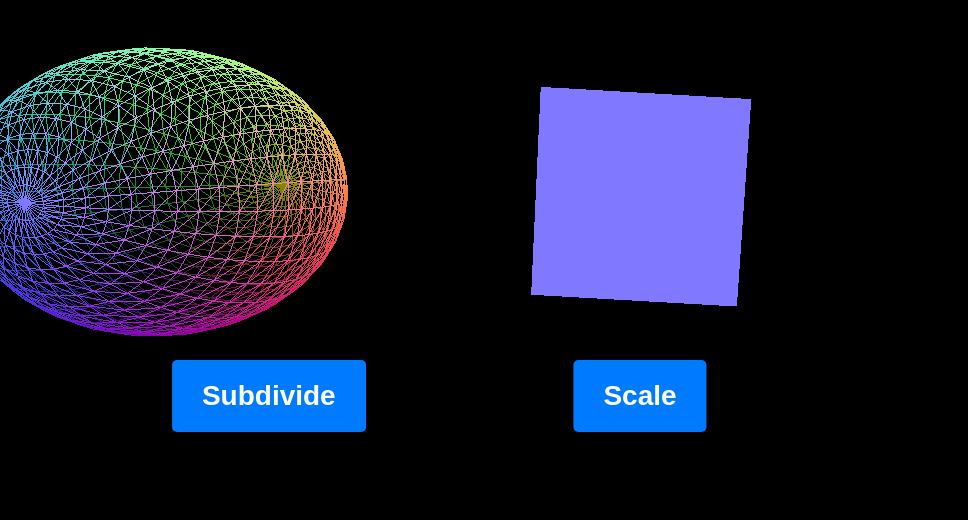
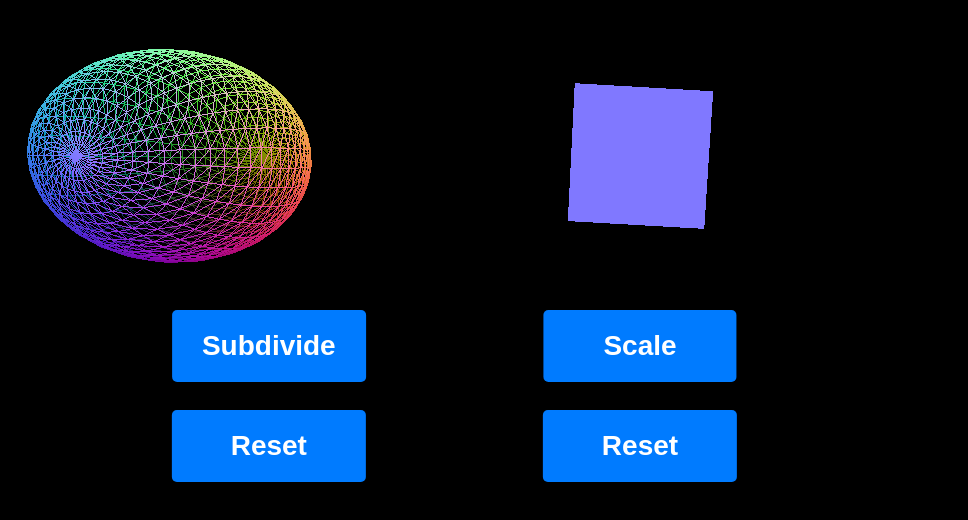
Before and after one commit to Bibalo30/interactive-3D-objects-threejs, a website built with Vite: page index.html in a window 1280 px wide. Both pictures are taken after a click on the button "Subdivide". Shown: the part 208-728 px from the top of the page, without its empty margins (0-968 px from the left). Built offline with nearby package versions, Linux system fonts and the light colour scheme.

Commit message:
added  functionality for the sphere buttons

```diff
--- a/index.html
+++ b/index.html
@@ -11,8 +11,10 @@
 <body>
   <button class="tittle"><strong>3D Interactive Objects</strong></button>
   <script type="module" src="/src/main.ts"></script>
-  <button class="btnSphere"><strong>Subdivide</strong></button>
-  <button class="btnCube"><strong>Scale</strong></button>
+  <button class="btns btnSphere"><strong>Subdivide</strong></button>
+  <button class="btns btnSphereReset"><strong>Reset</strong></button>
+  <button class="btns btnCube"><strong>Scale</strong></button>
+  <button class="btns btnCubeReset"><strong>Reset</strong></button>
 </body>
 
 </html>
--- a/src/main.ts
+++ b/src/main.ts
@@ -19,7 +19,7 @@ window.addEventListener('resize', () => {
 const geometry = new THREE.BoxGeometry()
 const material = new THREE.MeshNormalMaterial({ wireframe: false })
 const material2 = new THREE.MeshNormalMaterial({ wireframe: true })
-const radius = .4;
+const radius = .3;
 let widthSegments = 1;
 let heightSegments = 1;
 const sphereGeometry = new THREE.SphereGeometry(radius, widthSegments, heightSegments);
@@ -28,20 +28,28 @@ const sphere = new THREE.Mesh(sphereGeometry, material2);
 const cube = new THREE.Mesh(geometry, material)
 
 const btnSphere = document.querySelector('.btnSphere');
+const btnSphereReset = document.querySelector('.btnSphereReset');
+let resetSphere = false;
 
-cube.scale.set(.5, .5, .5);
-sphere.position.set(-1.3, 0, 0)
+cube.scale.set(.35, .35, .35);
+cube.position.set(0, .1, 0);
+sphere.position.set(-1.3, .1, 0)
 scene.add(cube)
 scene.add(sphere);
 
 btnSphere.addEventListener('click', function () {
-  animateSegments();
+  if (resetSphere === false) {
+    animateSegments();
+    btnSphere.disabled = true;
+  }
+
+
 })
 
 function animateSegments() {
   let targetWidthSegments = 33;
   let targetHeightSegments = 33;
-  let step = .3;
+  let step = .25;
 
   function updateSegments() {
     if (widthSegments < targetWidthSegments) {
@@ -59,9 +67,57 @@ function animateSegments() {
     if (widthSegments < targetWidthSegments || heightSegments < targetHeightSegments) {
       requestAnimationFrame(updateSegments);// Request the browser to call updateSegments() on the next frame
     }
+    else {
+      resetSphere = true;
+      btnSphere.disabled = false;
+    }
+
   }
 
   updateSegments();
+
+  // resetSphere = true;
+}
+
+btnSphereReset.addEventListener('click', function () {
+  if (resetSphere === true) {
+    resetSegments();
+    btnSphereReset.disabled = true;
+  }
+
+
+})
+
+function resetSegments() {
+  let targetWidthSegments = 1;
+  let targetHeightSegments = 1;
+  let step = 0.3;
+
+  function updateSegments() {
+    if (widthSegments > targetWidthSegments) {
+      widthSegments -= step;
+    }
+
+    if (heightSegments > targetHeightSegments) {
+      heightSegments -= step;
+    }
+
+    const newSphereGeometry = new THREE.SphereGeometry(radius, widthSegments, heightSegments);
+    sphere.geometry.dispose();
+    sphere.geometry = newSphereGeometry;
+
+    if (widthSegments > targetWidthSegments || heightSegments > targetHeightSegments) {
+      requestAnimationFrame(updateSegments);
+    }
+    else {
+      resetSphere = false;
+      btnSphereReset.disabled = false;
+    }
+
+  }
+
+  updateSegments();
+  //resetSphere = false;
 }
 
 function animate() {
--- a/src/style.css
+++ b/src/style.css
@@ -5,7 +5,7 @@ body {
 
 .btnSphere {
   position: absolute;
-  bottom: 160px;
+  bottom: 210px;
   /* Adjust the bottom position as needed */
   left: 21%;
   /* Center the button horizontally */
@@ -21,19 +21,50 @@ body {
 
 }
 
-.btnSphere:hover {
-  background-color: #0056b3;
+.btnSphereReset {
+  position: absolute;
+  bottom: 110px;
+  /* Adjust the bottom position as needed */
+  left: 21%;
+  /* Center the button horizontally */
+  transform: translateX(-50%);
+  /* Center the button horizontally */
+  padding: 20px 59px;
+  background-color: #007bff;
+  color: white;
+  border: none;
+  border-radius: 5px;
+  cursor: pointer;
+  font-size: 28px;
 }
+
 
 .btnCube {
   position: absolute;
-  bottom: 160px;
+  bottom: 210px;
   /* Adjust the bottom position as needed */
   left: 50%;
   /* Center the button horizontally */
   transform: translateX(-50%);
   /* Center the button horizontally */
-  padding: 20px 30px;
+  padding: 20px 60px;
+  background-color: #007bff;
+  color: white;
+  border: none;
+  border-radius: 5px;
+  cursor: pointer;
+  font-size: 28px;
+}
+
+.btnCubeReset {
+  position: absolute;
+  bottom: 110px;
+  /* Adjust the bottom position as needed */
+  left: 50%;
+  /* Center the button horizontally */
+  transform: translateX(-50%);
+  /* Center the button horizontally */
+  padding: 20px 59px;
   background-color: #007bff;
   color: white;
   border: none;
@@ -58,3 +89,9 @@ body {
 
   font-size: 40px;
 }
+
+
+
+.btns:hover {
+  background-color: #0056b3;
+}
```
